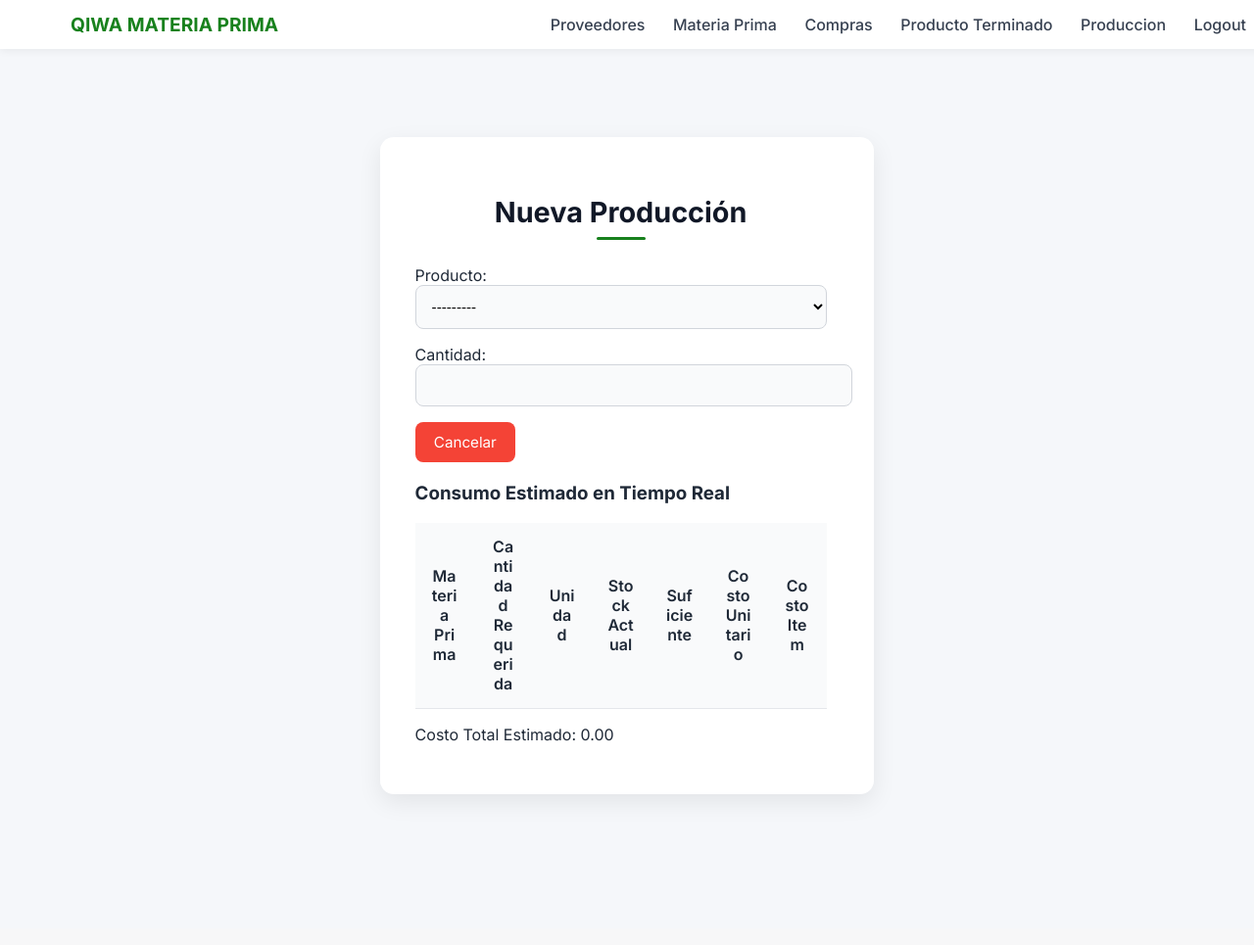
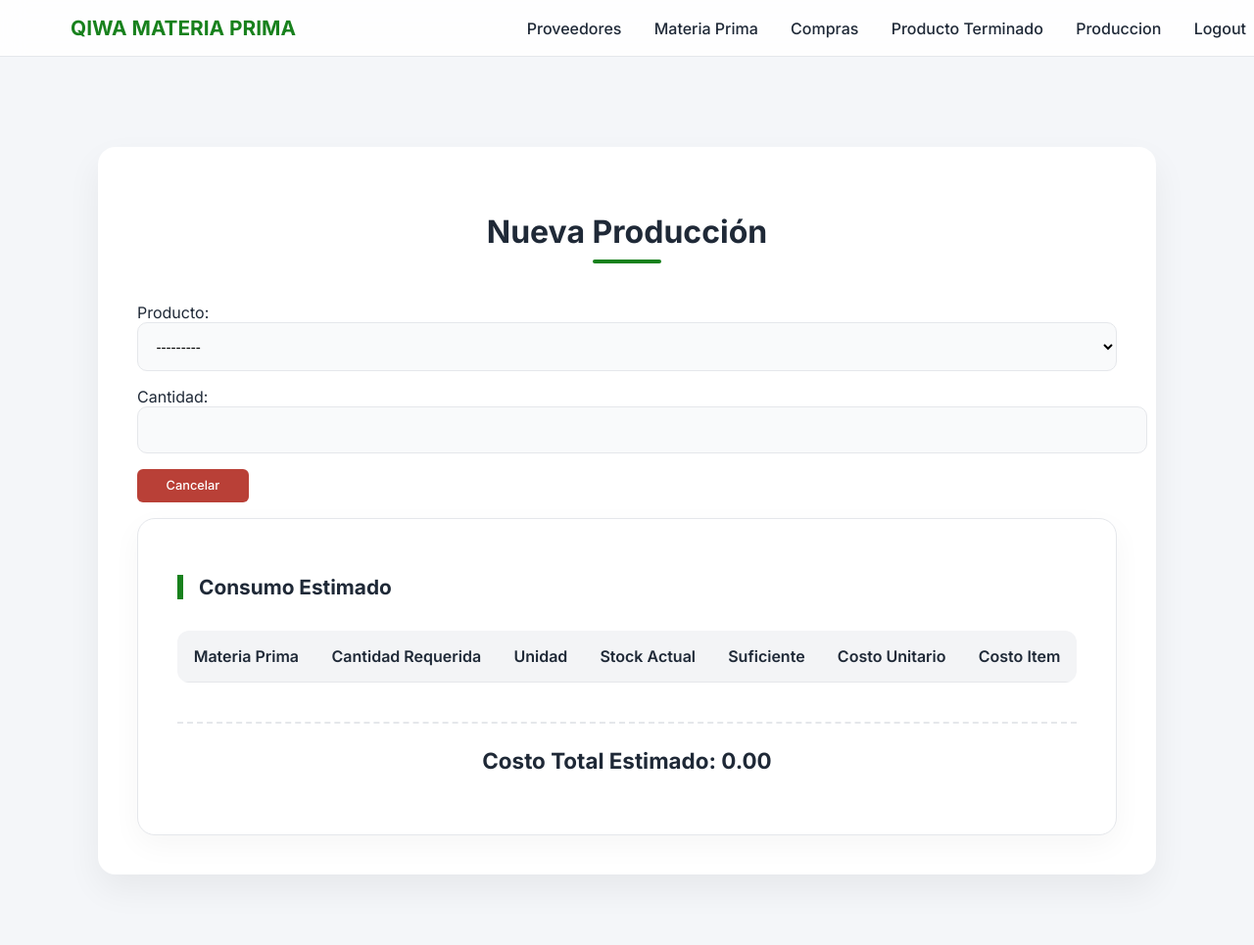
Before and after one commit to MisaelMarron/MateriaPrima, a Django app: page /produccion/crear/ in a window 1280 px wide. Shown: the whole page at 98% size. Before the commit the page ends 818 px from the top, so only its background shows below. Run offline with Django 5.2, Linux system fonts and the light colour scheme; the visitor is signed in with stand-in values (Sample User, id 1); data that the repository does not hold is empty.

Commit message:
Acomodando estilo

```diff
--- a/MateriaPrimaGestor/static/css/style.css
+++ b/MateriaPrimaGestor/static/css/style.css
@@ -1,25 +1,39 @@
 /* ====== FUENTE ====== */
 @import url('https://fonts.googleapis.com/css2?family=Inter:wght@400;500;600;700&display=swap');
 
+:root {
+  --primary: #18811d;
+  --primary-dark: #146a18;
+  --secondary: #1976d2;
+  --danger: #b94037;
+  --warning: #f59e0b;
+  --bg: #f4f6f9;
+  --card: #ffffff;
+  --text: #1f2937;
+  --muted: #6b7280;
+  --border: #e5e7eb;
+}
+
 body {
   font-family: 'Inter', sans-serif;
-  background: #f5f7fa;
+  background: var(--bg);
   min-height: 100vh;
   padding: 2rem;
-  padding-top: 100px; /* Compensa navbar fijo */
-  color: #1f2937;
+  padding-top: 110px;
+  color: var(--text);
 }
 
 /* ====== NAVBAR ====== */
 .navbar {
   width: 100%;
-  background: #fff;
-  padding: 0.8rem 2rem;
+  background: rgba(255,255,255,0.85);
+  backdrop-filter: blur(12px);
+  padding: 1rem 2rem;
   position: fixed;
   top: 0;
   left: 0;
   z-index: 100;
-  box-shadow: 0 2px 8px rgba(0,0,0,0.06);
+  border-bottom: 1px solid var(--border);
 }
 
 .nav-container {
@@ -31,63 +45,96 @@ body {
 }
 
 .nav-logo a {
-  color: #18811d;
+  color: var(--primary);
   font-weight: 700;
-  font-size: 1.2rem;
+  font-size: 1.3rem;
   text-decoration: none;
 }
 
 .nav-links a {
-  margin-left: 1.5rem;
-  color: #374151;
+  margin-left: 1.8rem;
+  color: var(--text);
   text-decoration: none;
   font-weight: 500;
-  transition: color 0.3s ease;
+  position: relative;
+  transition: 0.3s ease;
+}
+
+.nav-links a::after {
+  content: "";
+  position: absolute;
+  width: 0%;
+  height: 2px;
+  bottom: -4px;
+  left: 0;
+  background: var(--primary);
+  transition: 0.3s ease;
 }
 
 .nav-links a:hover {
-  color: #18811d;
+  color: var(--primary);
 }
 
-/* ====== CONTENEDOR FORM ====== */
-.form-container {
-  max-width: 420px;
+.nav-links a:hover::after {
   width: 100%;
-  margin: 2rem auto;
-  padding: 2.2rem 3rem 2.2rem 2.2rem;
-  background: #fff;
-  border-radius: 14px;
-  box-shadow: 0 8px 25px rgba(0, 0, 0, 0.08);
-  animation: fadeIn 0.9s ease forwards;
 }
 
-/* ====== TÍTULO ====== */
-.form-title {
-  text-align: center;
-  font-size: 1.8rem;
-  font-weight: 700;
-  margin-bottom: 1.6rem;
-  color: #111827;
+/* ====== CONTENEDORES ====== */
+.form-container,
+.materia-container,
+.producto-container {
+  max-width: 1000px;
+  margin: 2rem auto;
+  padding: 2.5rem;
+  background: var(--card);
+  border-radius: 18px;
+  box-shadow: 0 15px 35px rgba(0, 0, 0, 0.06);
+  animation: fadeIn 0.6s ease;
 }
 
-.form-title::after {
+/* PRODUCCIÓN MÁS ANCHA */
+.produccion-container {
+  max-width: 1150px;
+  margin: 2rem auto;
+  padding: 3rem;
+  background: var(--card);
+  border-radius: 20px;
+  box-shadow: 0 20px 45px rgba(0, 0, 0, 0.06);
+}
+
+/* ====== TITULOS ====== */
+.form-title,
+.materia-container h2,
+.producto-container h2,
+.produccion-container h2 {
+  text-align: center;
+  font-size: 2rem;
+  font-weight: 700;
+  margin-bottom: 2.5rem;
+  position: relative;
+}
+
+.form-title::after,
+.materia-container h2::after,
+.producto-container h2::after,
+.produccion-container h2::after {
   content: "";
   display: block;
-  width: 50px;
-  height: 3px;
-  margin: 0.5rem auto 0;
-  background: #18811d;
-  border-radius: 3px;
+  width: 70px;
+  height: 4px;
+  margin: 0.6rem auto 0;
+  background: var(--primary);
+  border-radius: 4px;
 }
 
-/* ====== CAMPOS ====== */
+/* ====== FORM GENERAL ====== */
 .form-box input,
 .form-box select,
 .form-box textarea {
   width: 100%;
-  padding: 0.75rem;
-  border: 1px solid #d1d5db;
-  border-radius: 8px;
+  padding: 0.9rem;
+  border: 1px solid var(--border);
+  border-radius: 10px;
   font-size: 0.95rem;
   background: #f9fafb;
   transition: all 0.25s ease;
@@ -96,141 +143,142 @@ body {
 .form-box input:focus,
 .form-box select:focus,
 .form-box textarea:focus {
-  border-color: #18811d;
+  border-color: var(--primary);
   background: #fff;
-  box-shadow: 0 0 0 3px rgba(24,129,29,0.15);
+  box-shadow: 0 0 0 4px rgba(24,129,29,0.12);
+  outline: none;
 }
 
-/* ====== INPUT FLOTANTE ====== */
-.input-group {
-  position: relative;
-  margin-bottom: 1.5rem;
+/* ====== FORM PRODUCCIÓN GRID ====== */
+.produccion-form {
+  display: grid;
+  grid-template-columns: 1fr 1fr;
+  gap: 1.5rem 2rem;
+  margin-bottom: 2.5rem;
+  align-items: end;
 }
 
-.input-group label {
-  position: absolute;
-  top: 50%;
-  left: 12px;
-  transform: translateY(-50%);
-  background: #fff;
-  padding: 0 4px;
-  font-size: 0.95rem;
-  color: #6b7280;
-  pointer-events: none;
-  transition: all 0.25s ease;
+.produccion-form .btn {
+  grid-column: span 2;
+  width: fit-content;
 }
 
-.input-group input:focus + label,
-.input-group input:not(:placeholder-shown) + label {
-  top: -8px;
-  left: 10px;
-  font-size: 0.75rem;
-  color: #18811d;
-}
-
-/* ====== MENSAJES ====== */
-.messages {
-  position: fixed;
-  top: -100px;
-  left: 50%;
-  transform: translateX(-50%);
-  z-index: 2000;
-  opacity: 0;
-}
-
-.messages.show {
-  top: 20px;
-  opacity: 1;
-  transition: top 0.5s ease-in-out, opacity 0.5s;
-}
-
-.alert {
-  padding: 1rem 1.5rem;
-  border-radius: 8px;
+/* ====== BOTONES ====== */
+.btn,
+.btn-primary,
+.btn-confirm,
+.btn-new,
+.btn-edit,
+.btn-delete,
+.btn-produce {
+  display: inline-flex;
+  align-items: center;
+  justify-content: center;
+  min-width: 85px;
+  height: 34px;
+  padding: 0 0.9rem;
+  border-radius: 6px;
+  font-size: 0.8rem;
   font-weight: 500;
-  margin-bottom: 10px;
-  box-shadow: 0 4px 12px rgba(0,0,0,0.1);
-}
-
-.alert.success { background: #d1fae5; color: #065f46; }
-.alert.error   { background: #fee2e2; color: #991b1b; }
-.alert.warning { background: #fef3c7; color: #92400e; }
-.alert.info    { background: #e0f2fe; color: #075985; }
-
-/* ====== BOTONES BASE ====== */
-.btn {
-  display: inline-block;
-  padding: 0.7rem 1.2rem;
-  border-radius: 8px;
-  font-size: 0.95rem;
   text-decoration: none;
   border: none;
   cursor: pointer;
-  transition: 0.2s ease;
+  transition: all 0.2s ease;
   color: #fff;
 }
 
-.btn-primary { background: #18811d; }
-.btn-primary:hover { background: #146a18; }
+.btn-primary,
+.btn-confirm { background: #2e7d32; }
+.btn-primary:hover,
+.btn-confirm:hover { background: #256628; }
 
-.btn-new { background: #1976d2; }
-.btn-new:hover { background: #1565c0; }
+.btn-new { background: #3b6ea8; }
+.btn-new:hover { background: #325f91; }
 
-.btn-edit { background: #4caf50; }
-.btn-edit:hover { background: #43a047; }
+.btn-edit { background: #4f8f53; }
+.btn-edit:hover { background: #437b47; }
 
-.btn-delete { background: #f44336; }
-.btn-delete:hover { background: #b14545; }
+.btn-delete { background: #b94037; }
+.btn-delete:hover { background: #9e352e; }
 
-.btn-produce { background: #0346ff; }
-.btn-produce:hover { background: #2b63fa; }
+.btn-produce { background: #2f5ec4; }
+.btn-produce:hover { background: #284fa6; }
 
-.btn-confirm { background: #18811d; }
-.btn-confirm:hover { background: #146a18; }
+.btn:hover {
+  transform: translateY(-1px);
+  box-shadow: 0 4px 10px rgba(0,0,0,0.08);
+}
 
-/* ====== TABLAS ====== */
+.acciones {
+  display: flex;
+  gap: 0.4rem;
+  flex-wrap: wrap;
+  justify-content: center;
+  align-items: center;
+}
+
+/* ====== TODAS LAS TABLAS CENTRADAS ====== */
 table {
   width: 100%;
   border-collapse: collapse;
-  table-layout: fixed;
+  margin-top: 1rem;
+  border-radius: 12px;
+  overflow: hidden;
+  text-align: center;
 }
 
-th, td {
-  padding: 0.9rem 1rem;
-  border-bottom: 1px solid #e5e7eb;
-  overflow-wrap: break-word;
+table th {
+  background: #f3f4f6;
+  font-weight: 600;
+  text-align: center;
 }
 
-th {
-  background: #f9fafb;
-  font-weight: 600;
+table th,
+table td {
+  padding: 1rem;
+  border-bottom: 1px solid var(--border);
+  text-align: center;
 }
 
-tr:hover {
-  background: #f8faf5;
+table tr:nth-child(even) {
+  background: #fafafa;
 }
 
-/* ====== CONTENEDORES GENERALES ====== */
-.materia-container,
-.producto-container,
-.produccion-container {
-  max-width: 1000px;
-  margin: 2rem auto;
-  padding: 2rem;
-  background: #fff;
-  border-radius: 14px;
-  box-shadow: 0 6px 20px rgba(0, 0, 0, 0.08);
-  animation: fadeIn 0.8s ease;
+table tr:hover {
+  background: #f1f5f9;
+}
+
+/* ====== BLOQUE CONSUMO ESTIMADO ====== */
+#preview-container {
+  margin-top: 1rem;
+  padding: 2.5rem;
+  background: #ffffff;
+  border-radius: 18px;
+  border: 1px solid var(--border);
+  box-shadow: 0 10px 30px rgba(0,0,0,0.04);
+}
+
+#preview-container h2 {
+  font-size: 1.3rem;
+  font-weight: 700;
+  margin-bottom: 2rem;
+  padding-left: 1rem;
+  border-left: 6px solid var(--primary);
+}
+
+/* ====== TOTAL ====== */
+#costo-total {
+  margin-top: 2.5rem;
+  padding-top: 1.5rem;
+  border-top: 2px dashed var(--border);
+  text-align: center;
+  font-size: 1.4rem;
+  font-weight: 800;
+  color: var(--text);
 }
 
 /* ====== ANIMACIÓN ====== */
 @keyframes fadeIn {
-  from {
-    transform: translateY(25px);
-    opacity: 0;
-  }
-  to {
-    transform: translateY(0);
-    opacity: 1;
-  }
+  from { transform: translateY(20px); opacity: 0; }
+  to { transform: translateY(0); opacity: 1; }
 }
--- a/MateriaPrimaGestor/templates/produccion/form.html
+++ b/MateriaPrimaGestor/templates/produccion/form.html
@@ -22,8 +22,8 @@
         </div>
     </form>
 
-    <div id="preview-container" style="margin-top: 20px; display: block;">
-        <h3>Consumo Estimado en Tiempo Real</h3>
+    <div id="preview-container" >
+        <h2>Consumo Estimado </h2>
         <table id="consumos-table" class="table">
             <thead>
                 <tr>
```
